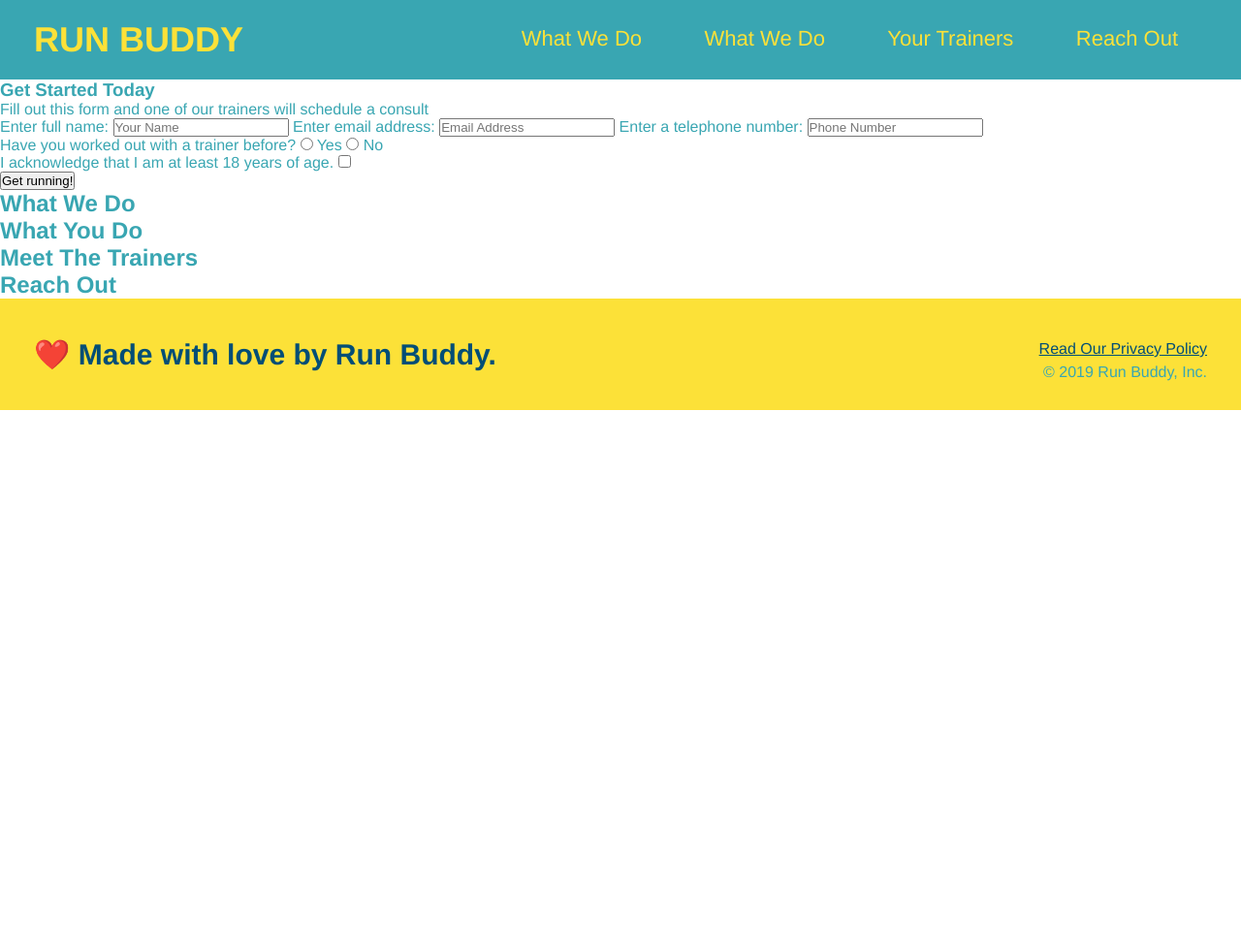
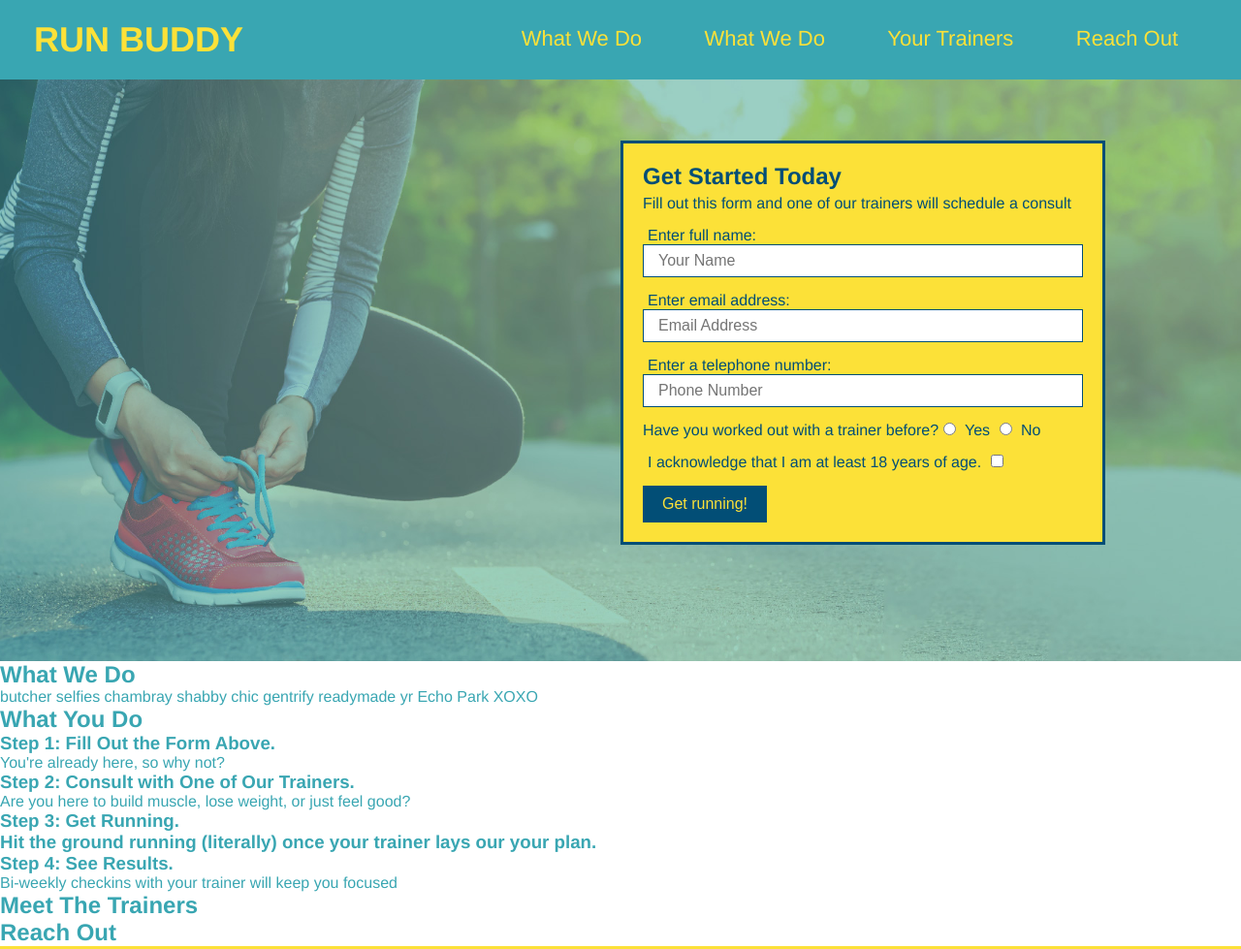
Before and after one commit to Dyzmark/run-buddy, a plain HTML site: page index.html in a window 1280 px wide. Shown: the top 979 px of the page at 97% size. Before the commit the page ends 800 px from the top, so only its background shows below. Drawn offline with Linux system fonts and the light colour scheme.

Commit message:
<Header Done Moving to What Do Section>

```diff
--- a/assets/css/style.css
+++ b/assets/css/style.css
@@ -55,3 +55,48 @@ body {
   footer a {
       color: #024e76;
   }
+    /* Hero Style Start */
+.hero {
+    background-image: url("../images/hero-bg.jpg");
+    height: 600px;
+    background-size: cover;
+    background-position: center;
+    position: relative;
+  }
+  /* Hero Style End */
+  .hero-form {
+    border: 3px solid #024e76;
+    background-color: #fce138;
+    padding: 20px;
+    width: 500px;
+    color: #024e76;
+    position: absolute;
+    bottom: 120px;
+    right: 140px;
+  }
+  .hero-form h3 {
+      font-size: 24px;
+      margin: 0;
+  }
+  .hero-form p {
+      margin: 5px 0 15px 0;
+  }
+  .form-input {
+    border: 1px solid #024e76;
+    display: block;
+    padding: 7px 15px;
+    font-size: 16px;
+    color: #024e76;
+    width: 100%;
+    margin-bottom: 15px;
+  }
+  .hero-form label {
+      margin: 0 5px;
+  }
+  .hero-form button {
+      color: #fce138;
+      background-color: #024e76;
+      border: none;
+      padding: 10px 20px;
+      font-size: 16px;
+  }
--- a/index.html
+++ b/index.html
@@ -33,18 +33,18 @@
         </nav>
     </header>
     <!-- hero section-->
-    <section>
-        <div>
+    <section class="hero">
+        <div class="hero-form">
             <h3>Get Started Today</h3>
             <p>Fill out this form and one of our trainers will schedule a consult</p>
             <!-- Add form element -->
             <form>
                 <label for="name">Enter full name:</label>
-                <input type="text" placeholder="Your Name" name ="name" id="name" />
+                <input type="text" placeholder="Your Name" name ="name" id="name" class="form-input" />
                 <label for="email">Enter email address:</label>
-                <input type="email" placeholder="Email Address" name="email" id="email" />
+                <input type="email" placeholder="Email Address" name="email" id="email" class="form-input" />
                 <label for="phone">Enter a telephone number:</label>
-                <input type="tel" placeholder="Phone Number" name="phone" id="phone" />
+                <input type="tel" placeholder="Phone Number" name="phone" id="phone" class="form-input" />
                 <p>
                     Have you worked out with a trainer before?
                     <input type="radio" name="trainer-confirm" id="trainer-yes" />
@@ -72,13 +72,37 @@
     </section>
 
     <!-- "what we do" section -->
-    <section>
+    <section id="what-we-do">
         <h2>What We Do</h2>
+        <p>
+            butcher selfies chambray shabby chic gentrify readymade yr Echo Park XOXO
+        </p>
     </section>
 
 <!-- "what you do" section -->
-<section>
+<section id="what-you-do">
     <h2>What You Do</h2>
+
+    <div>
+        <h3>Step 1: Fill Out the Form Above.</h3>
+        <p>You're already here, so why not?</p>
+    </div>
+
+    <div>
+        <h3>Step 2: Consult with One of Our Trainers.</h3>
+        <p>Are you here to build muscle, lose weight, or just feel good?</p>
+    </div>
+
+    <div>
+        <h3>Step 3: Get Running.
+        <p>Hit the ground running (literally) once your trainer lays our your plan.</p>
+        </h3>
+    </div>
+
+    <div>
+        <h3>Step 4: See Results.</h3>
+        <p>Bi-weekly checkins with your trainer will keep you focused</p>
+    </div>
 </section>
 
 <!-- "meet the trainers" section -->
```
Also changed, not shown: assets/images/hero-bg.jpg (added).
